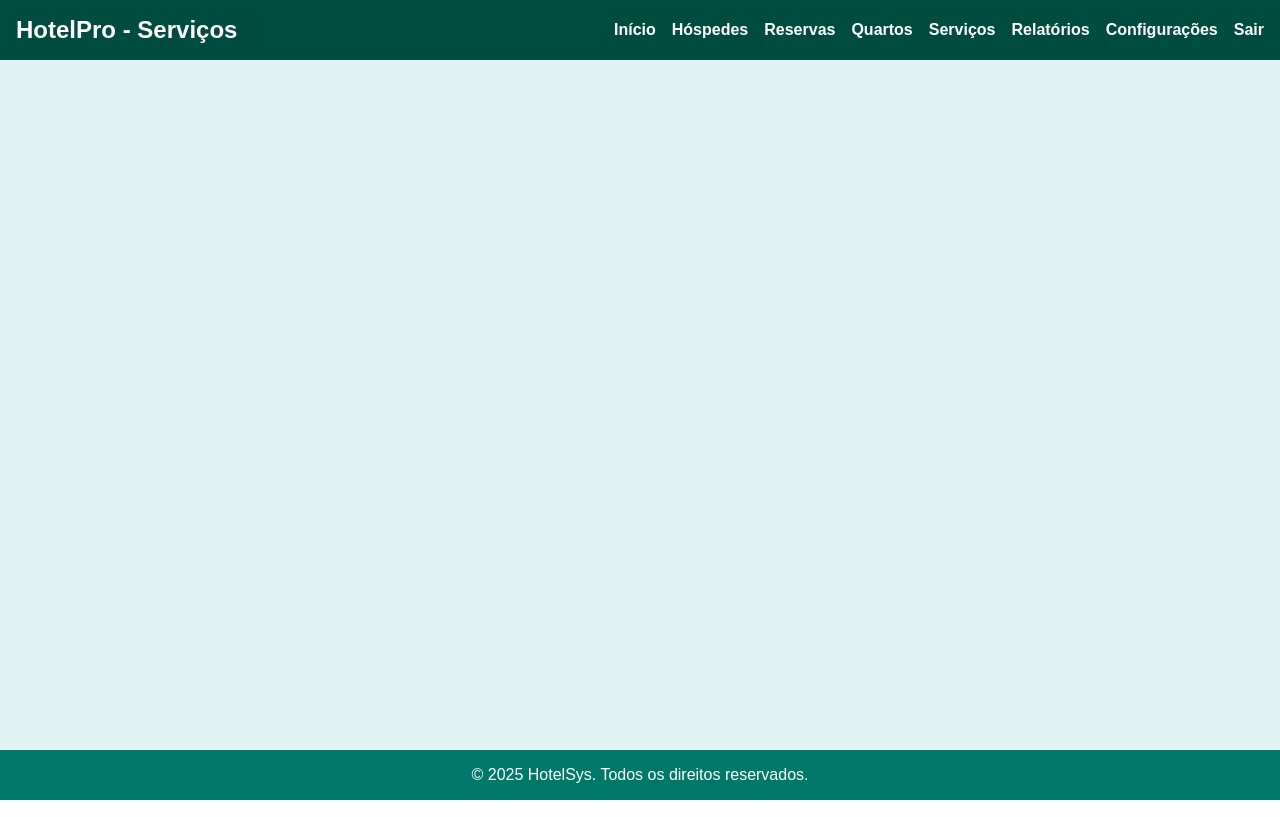
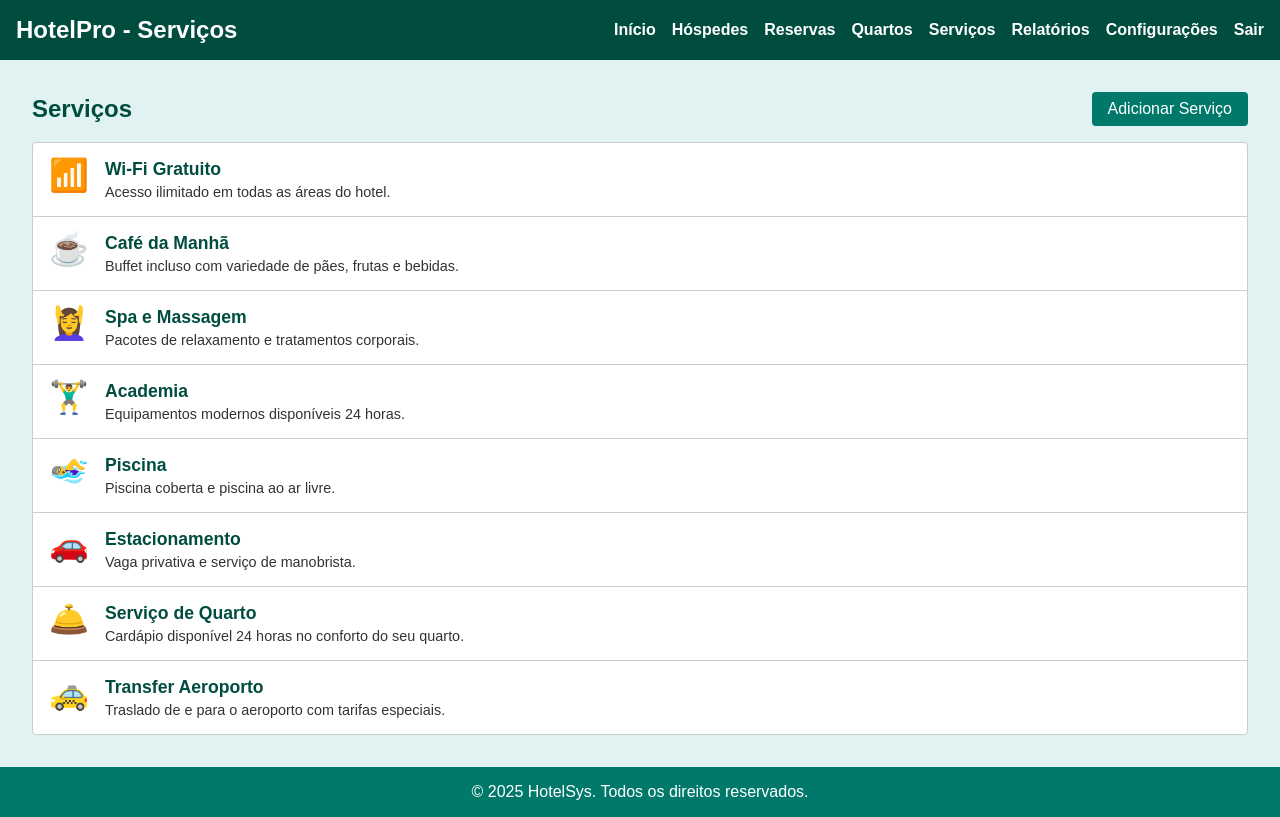
Before and after one commit to alepeglow/html-avancado-e-css-avancado, a plain HTML site: page sistema-hotel/admin/servicos/index.html in a window 1280 px wide. Drawn offline with Linux system fonts and the light colour scheme.

Commit message:
add pagina de serviços

```diff
--- a/sistema-hotel/admin/servicos/index.html
+++ b/sistema-hotel/admin/servicos/index.html
@@ -25,7 +25,75 @@
     </header>
 
     <main>
+        <div class="services-header">
+            <h2>Serviços</h2>
+            <a href="novo.html" class="btn"><i class="fa-solid fa-plus"></i>Adicionar Serviço</a>
+        </div>
 
+        <section class="services-container">
+            <ul class="services-list">
+                <li class="service-item">
+                    <span class="service-icon">📶</span>
+                    <div class="service-details">
+                        <h3>Wi-Fi Gratuito</h3>
+                        <p>Acesso ilimitado em todas as áreas do hotel.</p>
+                    </div>
+                </li>
+                <li class="service-item">
+                    <span class="service-icon">☕ </span>
+                    <div class="service-details">
+                        <h3>Café da Manhã</h3>
+                        <p>Buffet incluso com variedade de pães, frutas e bebidas.</p>
+                    </div>
+                </li>
+                <li class="service-item">
+                    <span class="service-icon">💆‍♀️</span>
+                    <div class="service-details">
+                        <h3>Spa e Massagem</h3>
+                        <p>Pacotes de relaxamento e tratamentos corporais.</p>
+                    </div>
+                </li>
+
+                <li class="service-item">
+                    <span class="service-icon">🏋️‍♂️</span>
+                    <div class="service-details">
+                        <h3>Academia</h3>
+                        <p>Equipamentos modernos disponíveis 24 horas.</p>
+                    </div>
+                </li>
+                <li class="service-item">
+                    <span class="service-icon">🏊‍♀️</span>
+                    <div class="service-details">
+                        <h3>Piscina</h3>
+                        <p>Piscina coberta e piscina ao ar livre.</p>
+                    </div>
+                </li>
+                <li class="service-item">
+                    <span class="service-icon">🚗</span>
+                    <div class="service-details">
+                        <h3>Estacionamento</h3>
+                        <p>Vaga privativa e serviço de manobrista.</p>
+                    </div>
+                </li>
+                <li class="service-item">
+                    <span class="service-icon">🛎️</span>
+                    <div class="service-details">
+                        <h3>Serviço de Quarto</h3>
+                        <p>Cardápio disponível 24 horas no conforto do seu quarto.</p>
+                    </div>
+                </li>
+                <li class="service-item">
+                    <span class="service-icon">🚕</span>
+                    <div class="service-details">
+                        <h3>Transfer Aeroporto</h3>
+                        <p>Traslado de e para o aeroporto com tarifas especiais.</p>
+                    </div>
+                </li>
+
+
+            </ul>
+
+        </section>
     </main>
     <footer>
         &copy; 2025 HotelSys. Todos os direitos reservados.
--- a/sistema-hotel/assets/css/admin/pages/servicos/style.css
+++ b/sistema-hotel/assets/css/admin/pages/servicos/style.css
@@ -3,3 +3,57 @@
 @import url("../../shared/header.css");
 @import url("../../shared/footer.css");
 @import url("../../shared/utils.css");
+
+.services-header {
+    margin-bottom: 1rem;
+    display: flex;
+    align-items: center;
+    justify-content: space-between;
+
+    h2 {
+        margin:0;
+        font-size: 1.5rem;
+        color: var(--header-bg);
+    }
+}
+
+section {
+    background-color: var(--card-bg);
+    border: 1px solid var(--border-color);
+    border-radius: 4px;
+    overflow: hidden;
+}
+
+ul.services-list {
+    list-style: none;
+    margin:0;
+    padding: 0;
+}
+
+li.service-item {
+    display: flex;
+    align-items: flex-start;
+    padding: 1rem;
+    border-bottom: 1px solid var(--border-color);
+}
+
+li.service-item:last-child {
+    border-bottom: none;
+}
+.service-icon {
+    font-size: 2rem;
+    margin-right: 1rem;
+    line-height: 1;
+}
+
+.service-details h3 {
+    margin: 0 0 0.25rem;
+    font-size: 1.1rem;
+    color: var(--header-bg);
+}
+
+.service-details p {
+    margin: 0;
+    font-size: 0.9rem;
+    color: var(--text-color);
+}
```
